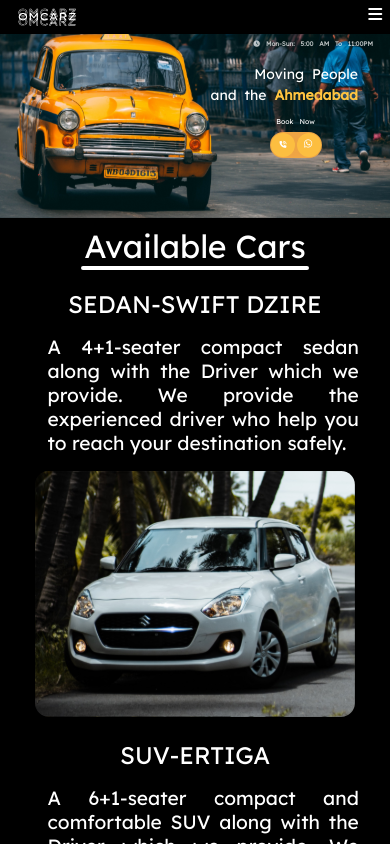
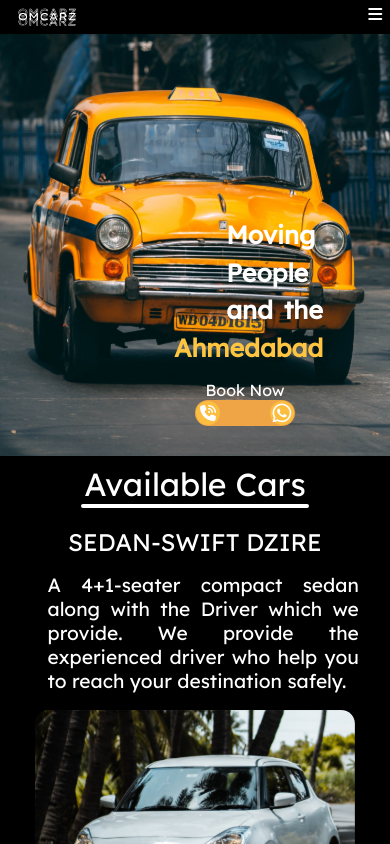
Before and after one commit to omcarz/Omkarz, a React (Create React App) app: page / in a window 390 px wide. Shown: the top 844 px of the page. Built offline with nearby package versions, Linux system fonts and the light colour scheme.

Commit message:
hero section updated

```diff
--- a/src/screens/hero.jsx
+++ b/src/screens/hero.jsx
@@ -1,38 +1,61 @@
-import React from 'react'
+import React, { useEffect } from 'react'
 import Navbar from '../components/navbar'
 import Taxi from "../images/yellowTaxi.svg"
+import PhoneTaxi from "../images/phoneTaxi.svg"
 import '../styles/hero.css'
+import { useState } from 'react';
 
 export default function Hero() {
 
   const timings = "Mon-Sun: 5:00 AM To 11:00PM";
+  const [image, setImage] = useState(Taxi);
+  const [heroTxt, setHeroTxt] = useState(false);
+  useEffect(() => {
+    if (window.innerWidth < 500) {
+      setImage(PhoneTaxi);
+      setHeroTxt(true);
+    }
+
+  }, window.outerWidth)
   return (
     <div className='hero'>
       <Navbar />
-      <img src={Taxi} className='hero-taxi-img' alt="hero" />
+      <img src={image} className='hero-taxi-img' alt="hero" />
       <div className='timings'>
         <i style={{ marginRight: "6px" }} class="fa-solid fa-clock" ></i>
         {timings}
       </div>
       <div className='tagline'>
-        <p style={{ display: "flex", flexDirection: "row-reverse" }}>Moving People</p>
+        {!heroTxt &&
+        <div>
+            <p style={{ display: "flex", flexDirection: "row-reverse" }}>Moving People</p>
         and the <strong style={{ color: "#FFC440" }}>Ahmedabad</strong>
-        <div className='bookNow'>
+        </div>
+      }
+
+        {heroTxt &&
+        <div >
+          <p>Moving <br></br>
+          People <br></br>
+          and the<br></br>
+          <strong style={{ color: "#FFC440",position:"relative",right:'35%' }}>Ahmedabad</strong></p>
+        </div>}
+      </div>
+      <div className='bookNow'>
           <div className='bookNow-heading'>Book Now</div>
           <div className='bookNow-icons'>
-            <div className='bookNow-icon'>
+            <div className='bookNow-icon' style={{marginRight:"25px"}}>
               <a href="tel:7802957645" className='navb-link'>
-              <i class="fa-solid fa-phone-volume" style={{ transform: "scale(0.5)", }}></i>
+                <i class="fa-solid fa-phone-volume" style={{ transform: "scale(0.5)", }}></i>
               </a>
             </div>
-            <div className='bookNow-icon'>
+            <div className='bookNow-icon' style={{marginLeft:"25px"}}>
               <a href='https://wa.me/+917802957645' className='navb-link' target='blank'>
                 <i class="fa-brands fa-whatsapp" style={{ transform: "scale(0.67)" }}></i>
               </a>
             </div>
           </div>
         </div>
-      </div>
     </div>
   )
 }
--- a/src/styles/hero.css
+++ b/src/styles/hero.css
@@ -41,11 +41,15 @@
 }
 
 .bookNow {
+    position: absolute;
+    top: 55%;
+    left: 74%;
+    z-index: 2;
+    font-size: 3.3em;
+    color: #FFFFFF;
     margin-top: 3%;
     display: flex;
     flex-direction: column;
-    position: relative;
-    left: 40%;
     width: fit-content;
 }
 
@@ -154,7 +158,6 @@
     .tagline {
         font-size: 23px;
     }
-
     .bookNow-icon {
         width: 34px;
         height: 34px;
@@ -171,7 +174,6 @@
 
 @media screen and (max-width: 600px) {
     .tagline {
-        /* display: none; */
         font-size: 19px;
     }
 
@@ -191,20 +193,32 @@
 
 @media screen and (max-width: 425px) {
     .tagline {
-        /* display: none; */
-        font-size: 14px;
+        font-size: 25px;
+        font-weight: 600;
+        position: absolute;
+        top: 47%;
+        left: 58%;
+        margin: 0%;
+        width: fit-content;
     }
-
+    .bookNow {
+    position: absolute;
+    top: 80%;
+    left: 50%;
+    z-index: 2;
+    font-size: 2em;
+    color: #FFFFFF;
+    margin-top: 3%;
+    display: flex;
+    flex-direction: column;
+    width: fit-content;
+    }
     .bookNow-icon {
         width: 24px;
         height: 24px;
         margin: 1px;
     }
     .timings {
-        position: absolute;
-        top: 18%;
-        left: 65%;
-        font-size: 0.40em;
-        font-weight: 600;
+        display: none;
     }
 }
```
Also changed, not shown: src/images/phoneTaxi.svg (added).
